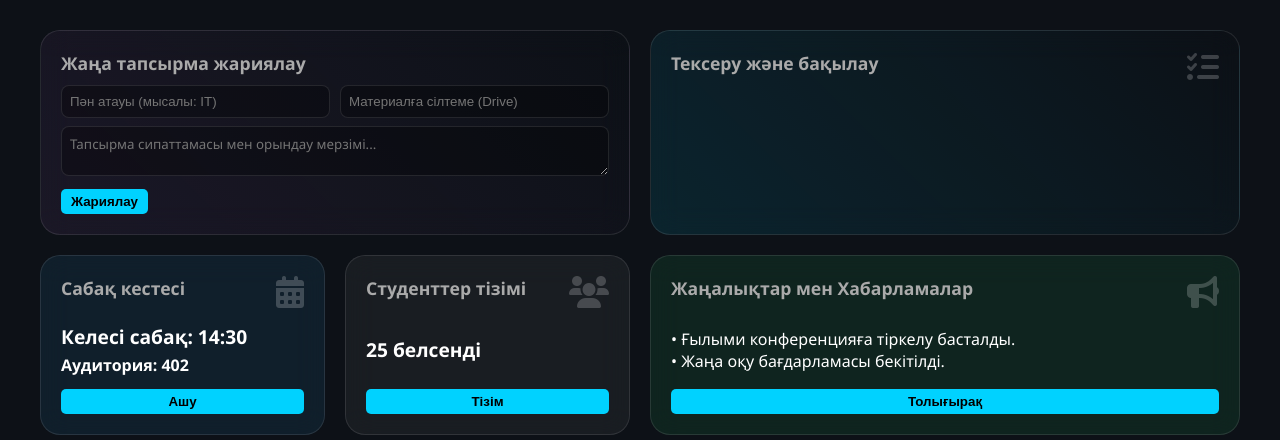
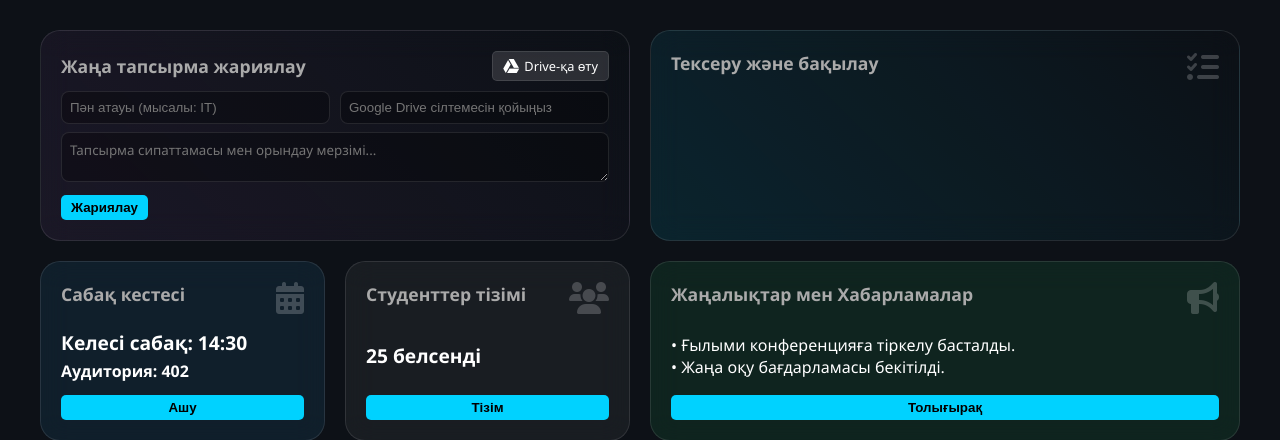
Before and after one commit to alishersultansiyk06-creator/bilim-iq, a Flask app: template templates/teacher.html in a window 1280 px wide. Shown: the part 85-525 px from the top of the page. Run offline with Flask 3, Linux system fonts and the light colour scheme; the template is opened without the code that fills it, so the values that code supplies are empty; data comes from the database, SQL or seed files in the repository.

Commit message:
Update teacher.html

```diff
--- a/templates/teacher.html
+++ b/templates/teacher.html
@@ -39,10 +39,9 @@
         .tile h3 { margin: 0 0 10px 0; font-size: 1.1rem; color: #aaa; }
         .tile .content { font-size: 1.2rem; font-weight: bold; }
 
-        /* Арнайы блоктар (Үлкенірек) */
         .wide { grid-column: span 2; }
 
-        /* Бағалау кестесі */
+        /* Тапсырмалар кестесі */
         .task-row {
             display: flex; justify-content: space-between; align-items: center;
             padding: 8px 0; border-bottom: 1px solid var(--border);
@@ -51,12 +50,18 @@
             background: var(--accent); border: none; padding: 5px 10px;
             border-radius: 5px; cursor: pointer; font-weight: bold;
         }
+        .btn-drive {
+            background: #ffffff20; border: 1px solid var(--border); color: #fff;
+            padding: 5px 10px; border-radius: 5px; cursor: pointer; font-size: 0.8rem;
+            text-decoration: none; display: inline-flex; align-items: center; gap: 5px;
+        }
+        .btn-drive:hover { background: #34a853; border-color: #34a853; }
+
         .grade-input {
             width: 40px; background: rgba(0,0,0,0.5); border: 1px solid var(--border);
             color: white; text-align: center; border-radius: 4px;
         }
 
-        /* Жаңа тапсырма формасының стилі */
         .post-input {
             width: 100%; padding: 8px; margin-bottom: 8px; border-radius: 8px;
             border: 1px solid var(--border); background: rgba(0,0,0,0.3); color: white;
@@ -68,7 +73,6 @@
             box-sizing: border-box; outline: none; margin-bottom: 8px; font-family: inherit;
         }
 
-        /* Header */
         header {
             max-width: 1200px; margin: 0 auto 30px;
             display: flex; justify-content: space-between; align-items: center;
@@ -88,11 +92,16 @@
 <div class="dashboard">
     <div class="tile wide" style="background: linear-gradient(45deg, rgba(155, 89, 182, 0.1), transparent);">
         <i class="fa-solid fa-file-circle-plus"></i>
-        <h3>Жаңа тапсырма жариялау</h3>
+        <div style="display: flex; justify-content: space-between; align-items: center; margin-bottom: 10px;">
+            <h3 style="margin:0;">Жаңа тапсырма жариялау</h3>
+            <a href="https://drive.google.com" target="_blank" class="btn-drive">
+                <i class="fa-brands fa-google-drive" style="position:static; font-size:1rem; opacity:1;"></i> Drive-қа өту
+            </a>
+        </div>
         <form action="/post_task" method="POST">
             <div style="display: flex; gap: 10px;">
                 <input type="text" name="subject" class="post-input" placeholder="Пән атауы (мысалы: IT)" required>
-                <input type="url" name="url" class="post-input" placeholder="Материалға сілтеме (Drive)" required>
+                <input type="url" name="url" class="post-input" placeholder="Google Drive сілтемесін қойыңыз" required>
             </div>
             <textarea name="desc" class="post-textarea" placeholder="Тапсырма сипаттамасы мен орындау мерзімі..." required></textarea>
             <button type="submit" class="btn-mini">Жариялау</button>
```
